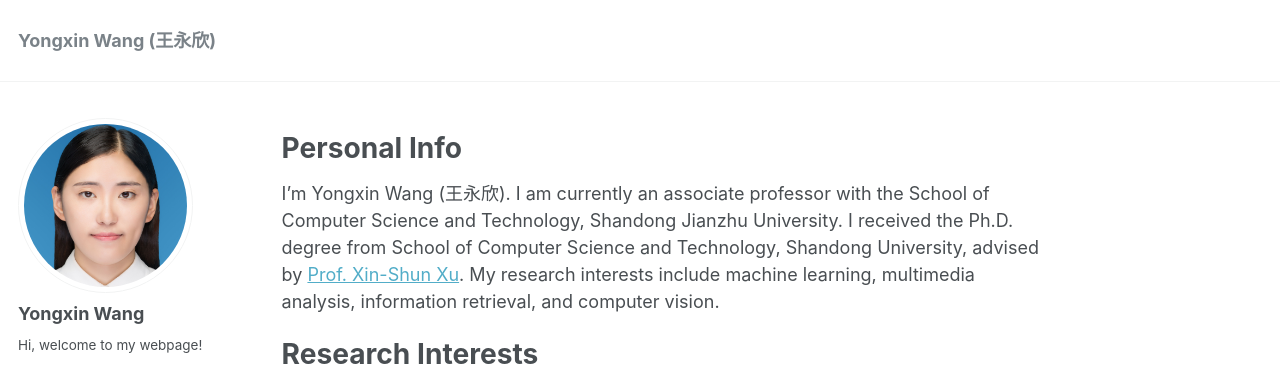
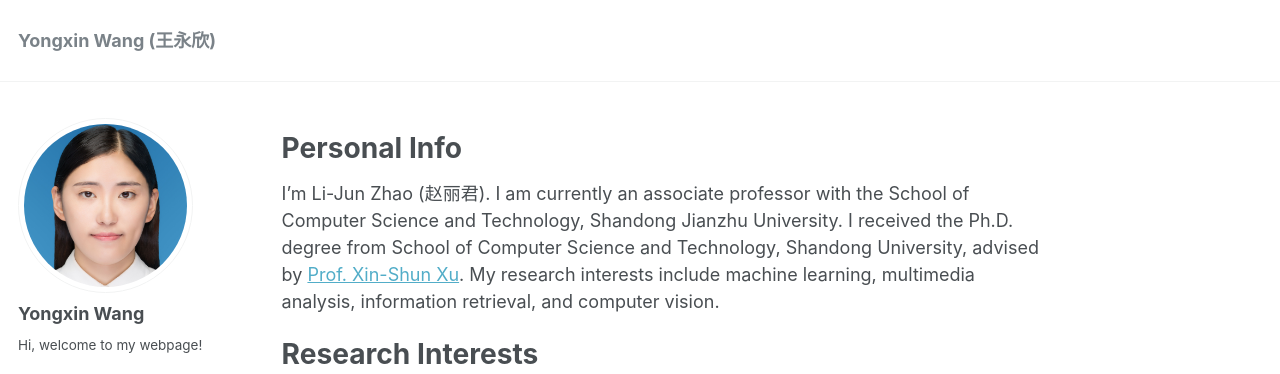
Before and after one commit to Legenddddd/Legenddddd.github.io, a Jekyll site: the page built from _pages/about.md, in a window 1280 px wide and 900 px high. Shown: the top 374 px of the window. Built offline with Jekyll 4.4.1, drawn with Linux system fonts in a browser that asks for light colours; some web fonts are replaced.

Commit message:
Update about.md

```diff
--- a/_pages/about.md
+++ b/_pages/about.md
@@ -10,7 +10,7 @@ redirect_from:
 
 Personal Info
 ======
-I'm Yongxin Wang (王永欣). I am currently an associate professor with the School of Computer Science and Technology, Shandong Jianzhu University. I received the Ph.D. degree from School of Computer Science and Technology, Shandong University, advised by [Prof. Xin-Shun Xu](https://faculty.sdu.edu.cn/xuxinshun/zh_CN/index.htm). My research interests include machine learning, multimedia analysis, information retrieval, and computer vision.
+I'm Li-Jun Zhao (赵丽君). I am currently an associate professor with the School of Computer Science and Technology, Shandong Jianzhu University. I received the Ph.D. degree from School of Computer Science and Technology, Shandong University, advised by [Prof. Xin-Shun Xu](https://faculty.sdu.edu.cn/xuxinshun/zh_CN/index.htm). My research interests include machine learning, multimedia analysis, information retrieval, and computer vision.
 
 [^_^]: # Click [here](https://yxinwang.github.io/files/CV-yongxinwang.pdf) to view my up-to-date CV.
 
```
